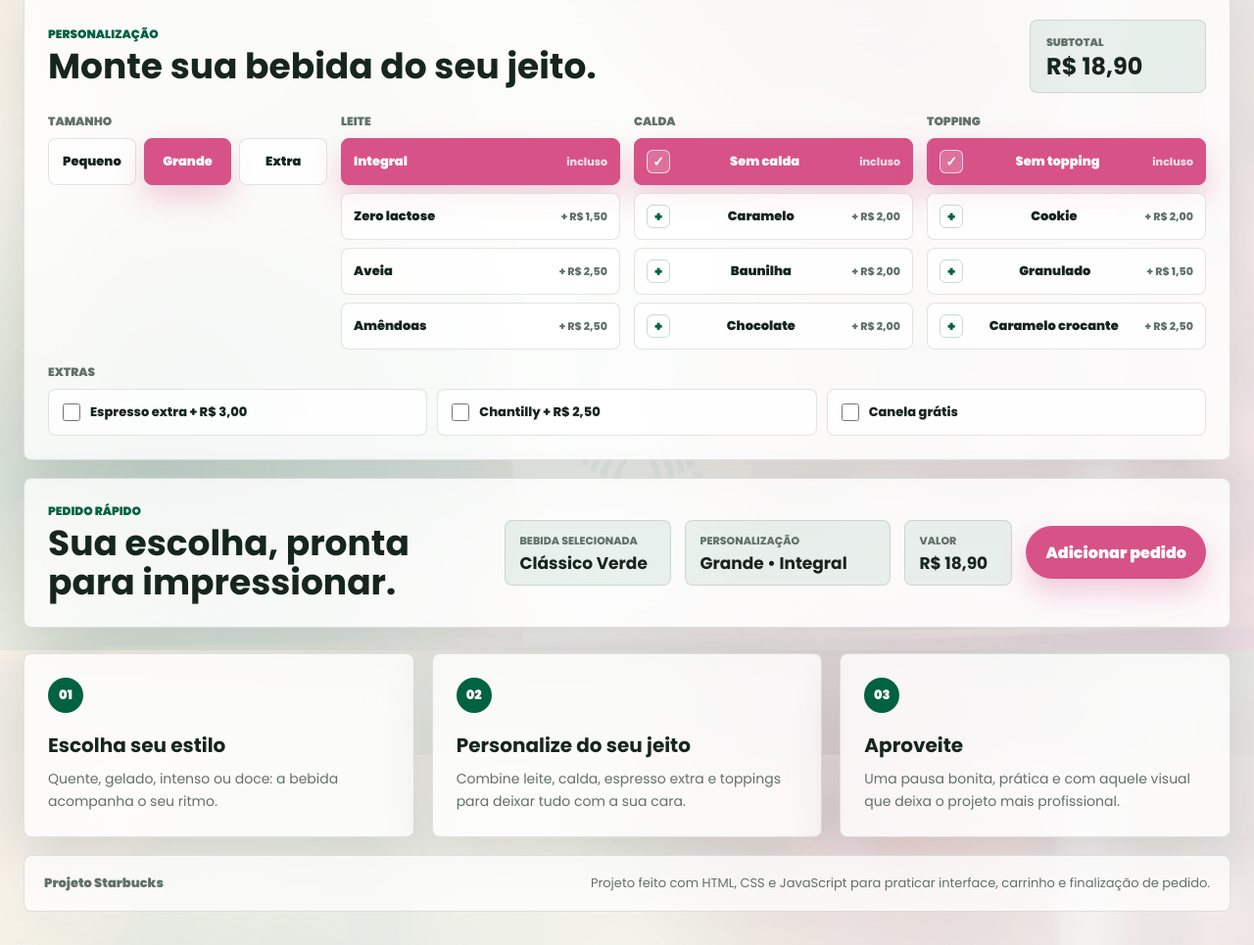
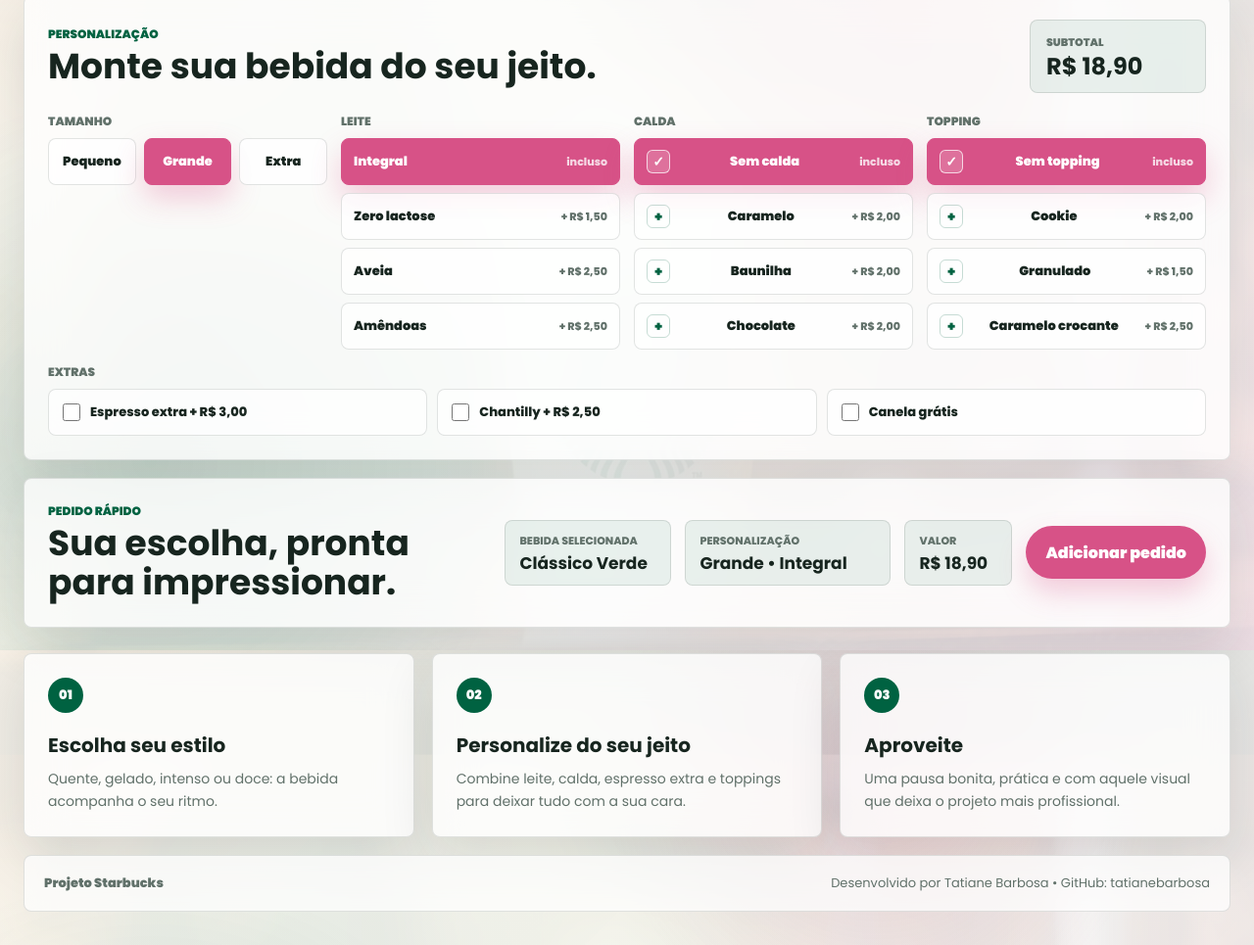
Before and after one commit to tatianebarbosa/starbucks-ia, a website built with Vite: page index.html in a window 1280 px wide. Shown: the part 936-1901 px from the top of the page at 98% size. Built offline with nearby package versions, Linux system fonts and the light colour scheme.

Commit message:
Adiciona autoria no rodape

```diff
--- a/index.html
+++ b/index.html
@@ -398,7 +398,7 @@
 
         <footer class="footer">
             <span>Projeto Starbucks</span>
-            <p>Projeto feito com HTML, CSS e JavaScript para praticar interface, carrinho e finalização de pedido.</p>
+            <p>Desenvolvido por Tatiane Barbosa • GitHub: tatianebarbosa</p>
         </footer>
     </div>
 
```
